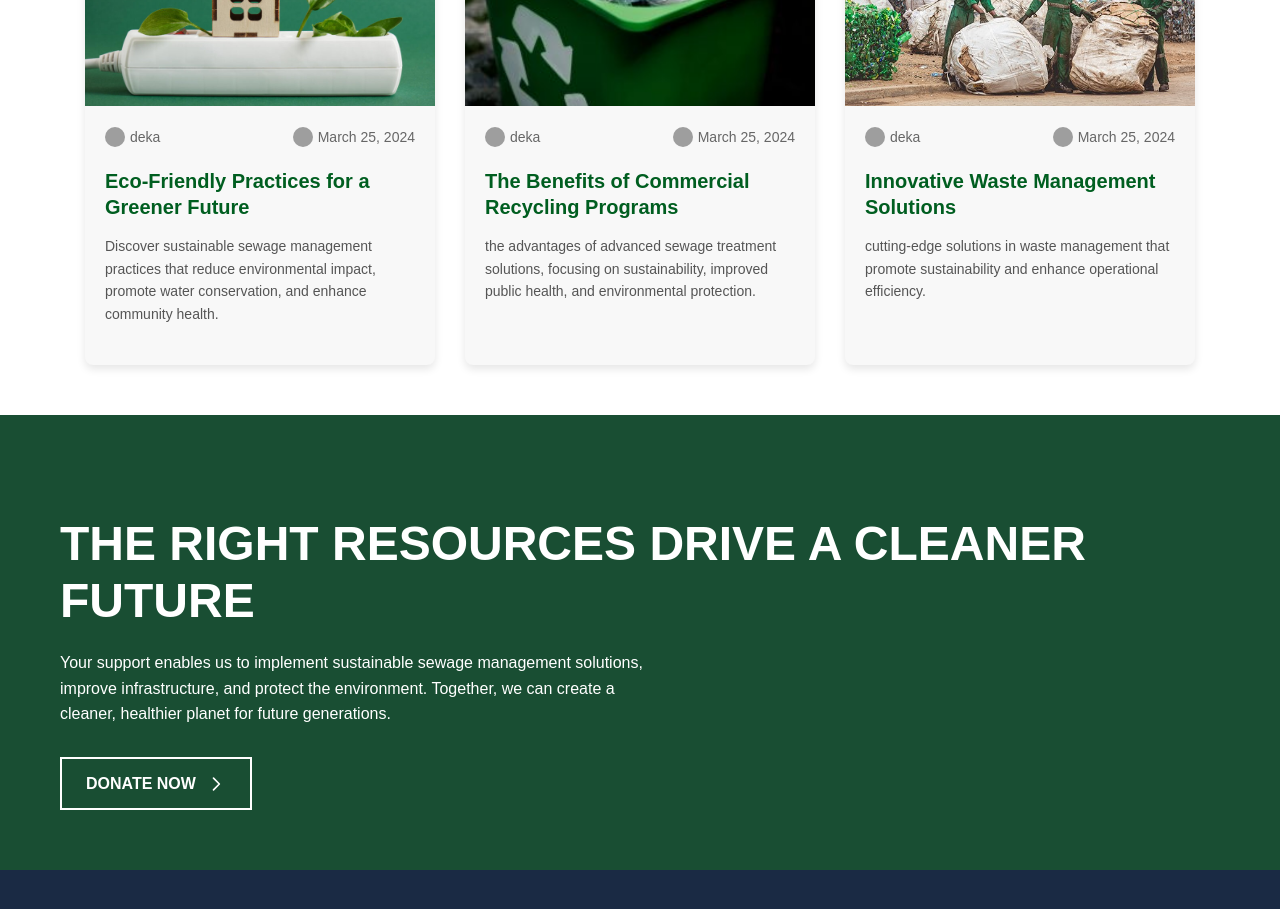
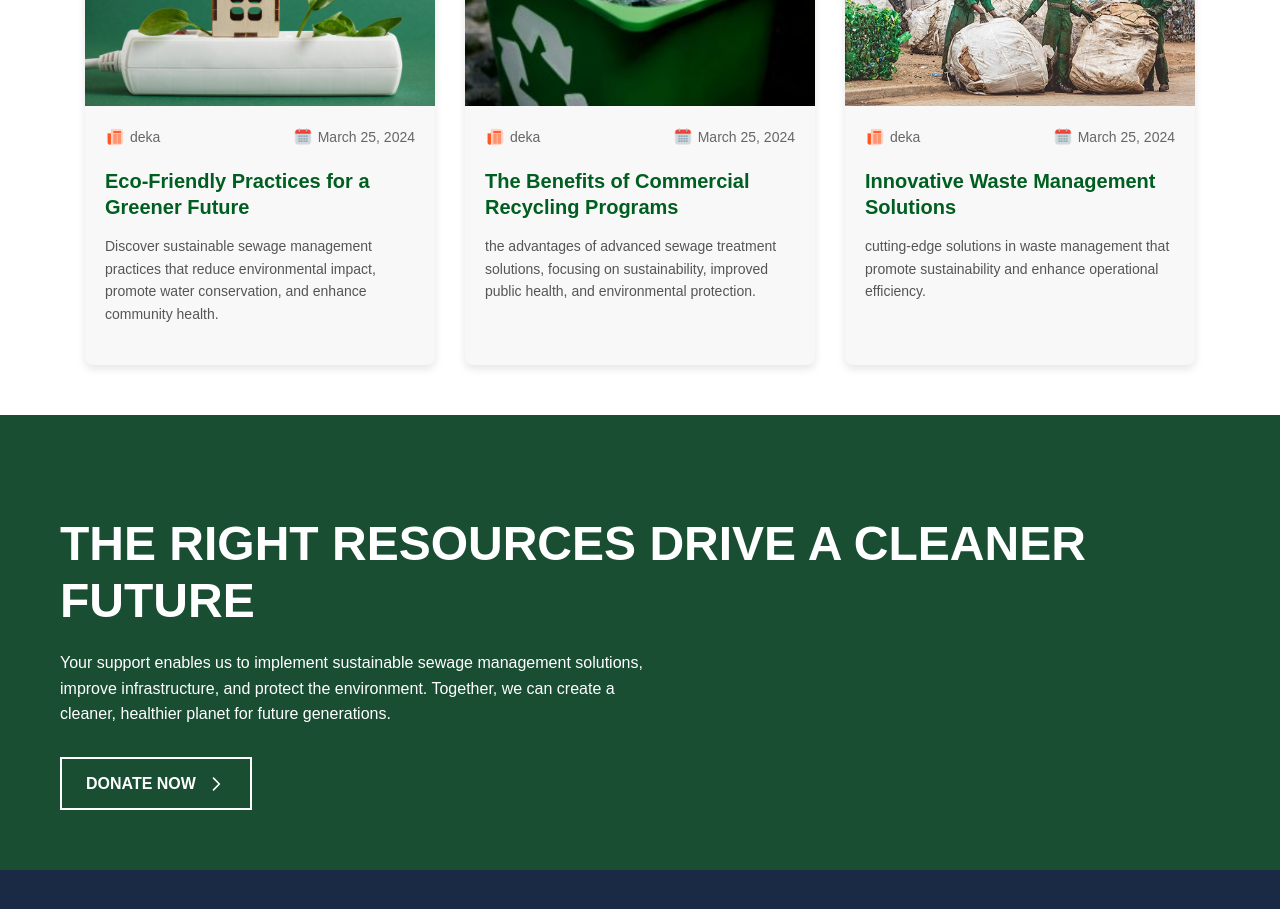
Before and after one commit to sergekamanzi/Sewage-Service, a React (Vite) app: page /blog in a window 1280 px wide. Shown: the part 840-1749 px from the top of the page. Built offline with nearby package versions, Linux system fonts and the light colour scheme; grey boxes are pictures that could not be loaded.

Commit message:
Update blog.jsx

```diff
--- a/src/pages/Blog/blog.jsx
+++ b/src/pages/Blog/blog.jsx
@@ -100,11 +100,11 @@ const Blog = () => {
                 <motion.div className="post-content" variants={containerVariants}>
                   <motion.div className="post-meta" variants={containerVariants}>
                     <motion.div className="author" variants={slideVariants(true)}>
-                      <img src="/path-to-deka-logo.jpg" alt="Deka" className="author-logo" />
+                      <img src="/news.png" alt="Deka" className="author-logo" />
                       <span>deka</span>
                     </motion.div>
                     <motion.div className="post-date" variants={slideVariants(true)}>
-                      <img src="/path-to-calendar-icon.jpg" alt="Calendar" className="calendar-icon" />
+                      <img src="/date.png" alt="Calendar" className="calendar-icon" />
                       <span>{post.date}</span>
                     </motion.div>
                   </motion.div>
```
